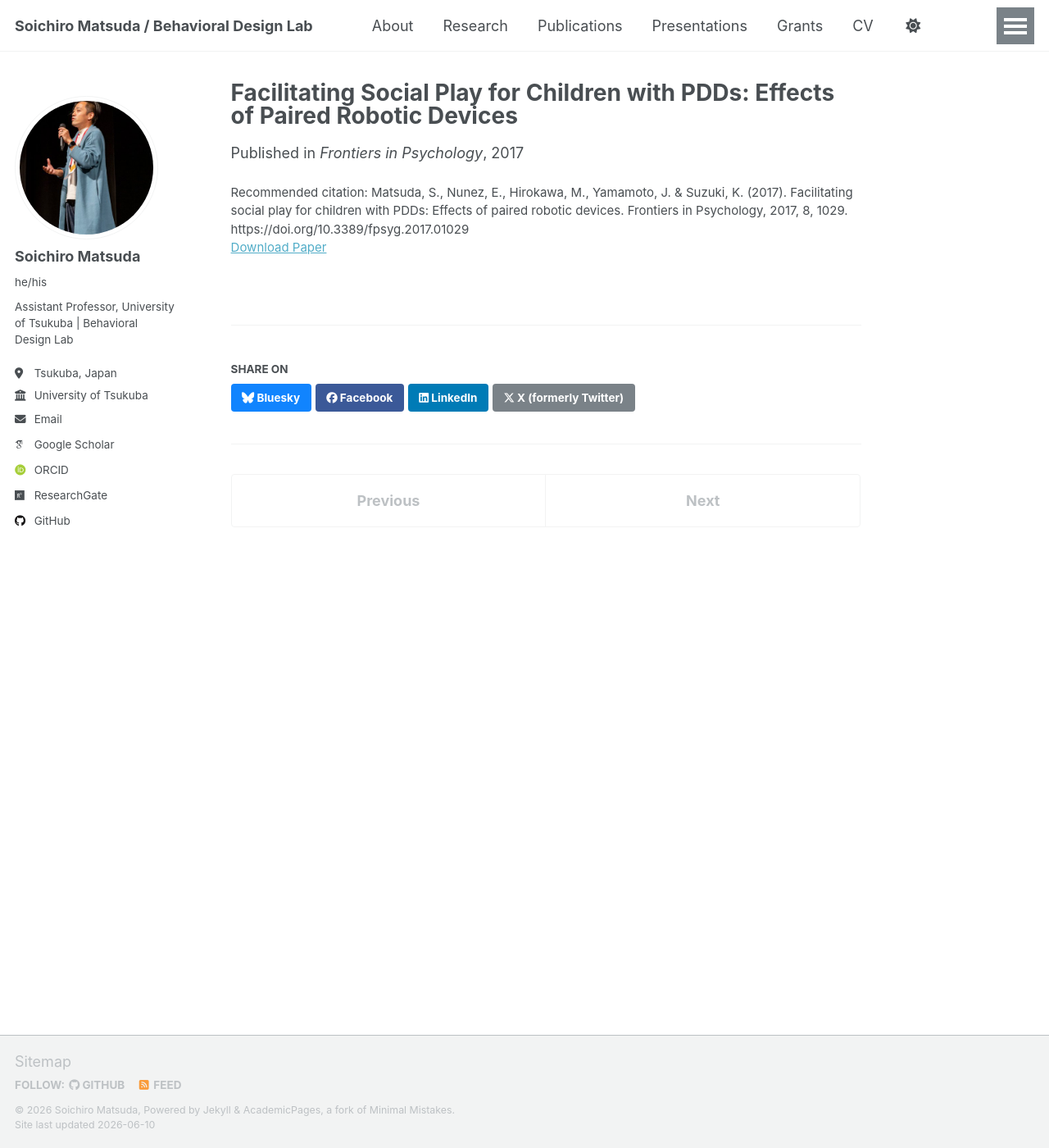
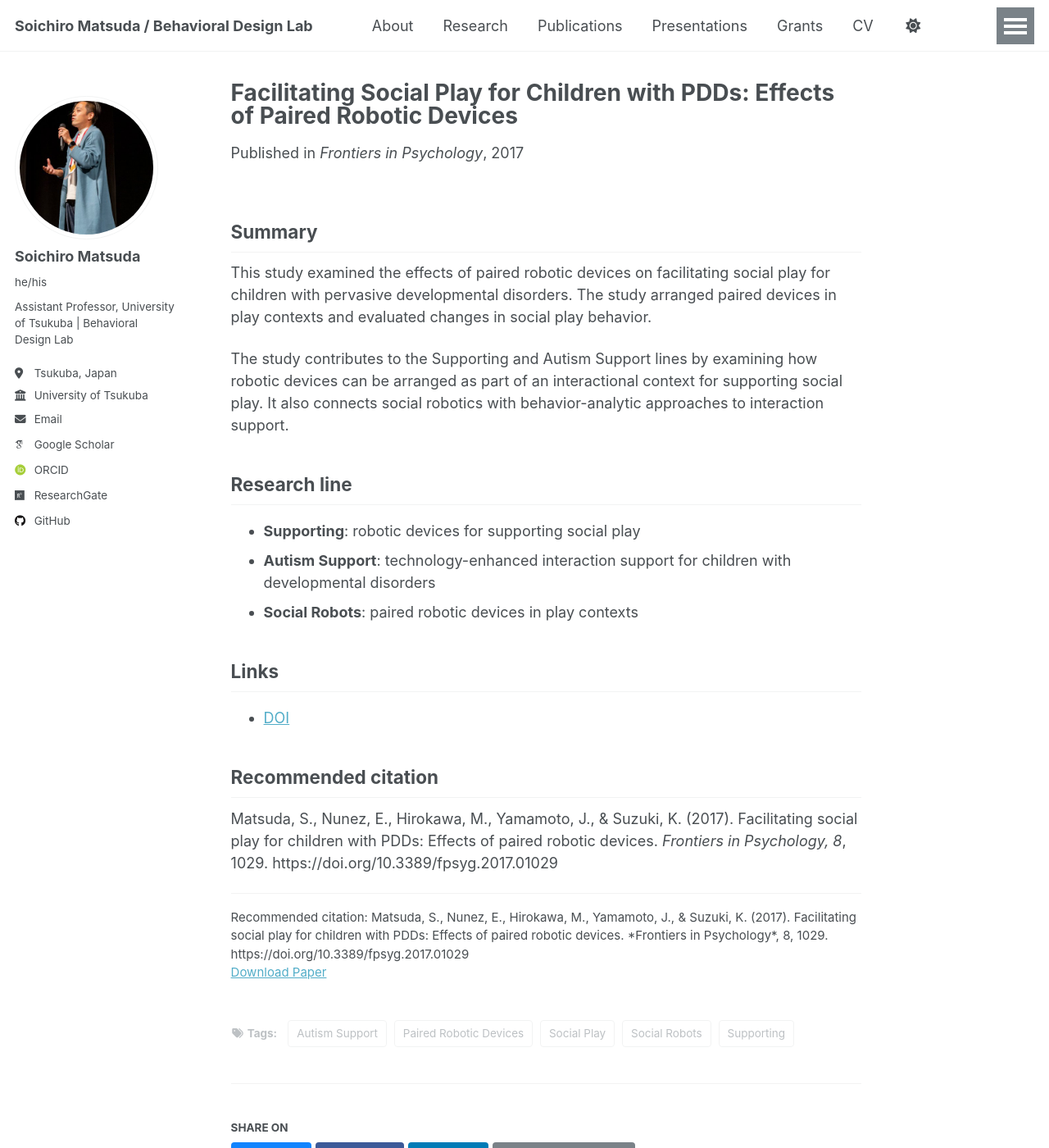
Before and after one commit to BehavioralDesignerMatsuda/BehavioralDesignerMatsuda.github.io, a Jekyll site: the page built from _publications/2017-asd-device.md, in a window 1280 px wide and 1400 px high. Shown: the whole window at 82% size. Built offline with Jekyll 4.4.1, drawn with Linux system fonts in a browser that asks for light colours; some web fonts are replaced; a script that is not in the unit is left out.

Commit message:
Update 2017-asd-device.md

```diff
--- a/_publications/2017-asd-device.md
+++ b/_publications/2017-asd-device.md
@@ -1,11 +1,43 @@
 ---
-title: "Facilitating Social Play for Children with PDDs: Effects of Paired Robotic Devices"
+title: 'Facilitating Social Play for Children with PDDs: Effects of Paired Robotic Devices'
 collection: publications
-permalink: /publications/asd-device-2017
 date: 2017-06-28
-venue: "Frontiers in Psychology"
-category: journals      # ← ここが見出しに対応
-paperurl: "https://doi.org/10.3389/fpsyg.2017.01029"
-citation: 'Matsuda, S., Nunez, E., Hirokawa, M., Yamamoto, J. & Suzuki, K. (2017). Facilitating social play for children with PDDs: Effects of paired robotic devices. Frontiers in Psychology, 2017, 8, 1029. https://doi.org/10.3389/fpsyg.2017.01029'
-excerpt: "This study explored robotic feedback (light and vibration) as a method to support social play in children with ASD, highlighting the potential of COLOLO devices for technology-assisted intervention."
+venue: 'Frontiers in Psychology'
+category: journals
+
+paperurl: 'https://doi.org/10.3389/fpsyg.2017.01029'
+doi: 'https://doi.org/10.3389/fpsyg.2017.01029'
+
+citation: 'Matsuda, S., Nunez, E., Hirokawa, M., Yamamoto, J., & Suzuki, K. (2017). Facilitating social play for children with PDDs: Effects of paired robotic devices. *Frontiers in Psychology*, 8, 1029. https://doi.org/10.3389/fpsyg.2017.01029'
+
+tags:
+  - Supporting
+  - Autism Support
+  - Social Robots
+  - Social Play
+  - Paired Robotic Devices
+
+excerpt: ''
 ---
+
+## Summary
+
+This study examined the effects of paired robotic devices on facilitating social play for children with pervasive developmental disorders. The study arranged paired devices in play contexts and evaluated changes in social play behavior.
+
+The study contributes to the Supporting and Autism Support lines by examining how robotic devices can be arranged as part of an interactional context for supporting social play. It also connects social robotics with behavior-analytic approaches to interaction support.
+
+## Research line
+
+- **Supporting**: robotic devices for supporting social play
+- **Autism Support**: technology-enhanced interaction support for children with developmental disorders
+- **Social Robots**: paired robotic devices in play contexts
+
+## Links
+
+- [DOI](https://doi.org/10.3389/fpsyg.2017.01029)
+
+## Recommended citation
+
+Matsuda, S., Nunez, E., Hirokawa, M., Yamamoto, J., & Suzuki, K. (2017). Facilitating social play for children with PDDs: Effects of paired robotic devices. *Frontiers in Psychology, 8*, 1029. https://doi.org/10.3389/fpsyg.2017.01029
+
+---
```
